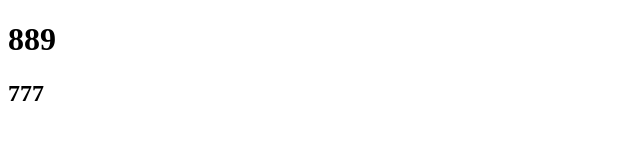
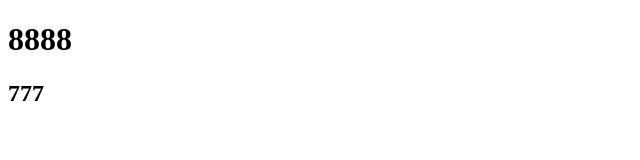
Before and after one commit to jsajche-2024380/Proyecto-1, a plain HTML site: page index.html in a window 1280 px wide. Shown: the full height of the page, 0-640 px from the left. Drawn offline with Linux system fonts and the light colour scheme.

Commit message:
se hhixzo un cambio

```diff
--- a/index.html
+++ b/index.html
@@ -6,7 +6,7 @@
     <title>Document</title>
 </head>
 <body>
-    <h1> 889</h1>
+    <h1> 8888</h1>
     <h2> 777</h2>
 </body>
 </html>
```
